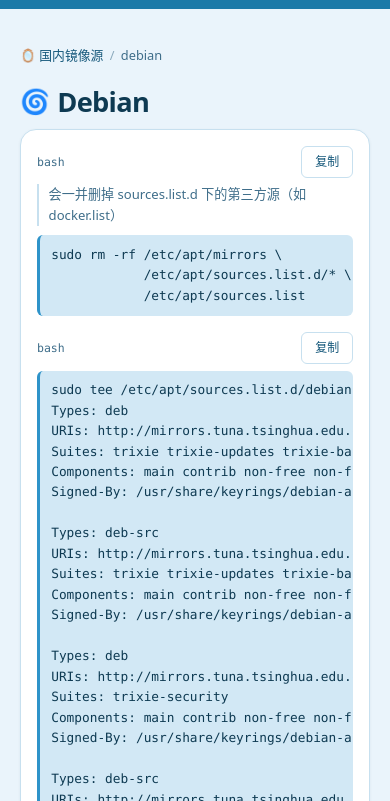
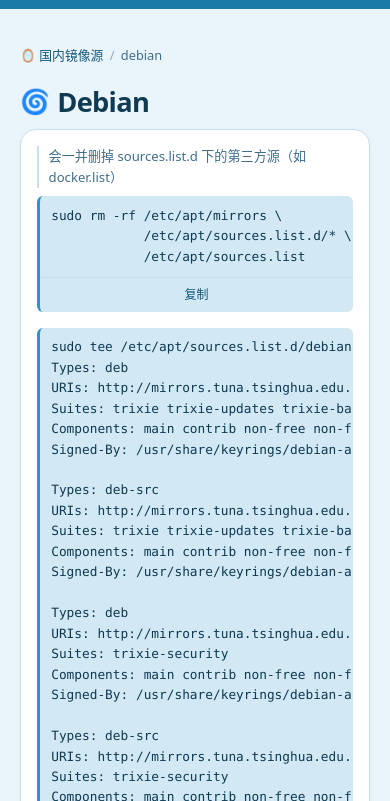
Before and after one commit to vansour/vansour.github.io, an Astro site: page /mirrors/debian/ in a window 390 px wide. Shown: the part 43-844 px from the top of the page. Built offline with nearby package versions, Linux system fonts and the light colour scheme; Astro itself is replaced by a stand-in of ours.

Commit message:
命令块去掉语言标签，复制按钮移进代码框内部
- 删掉命令块左上角的 bash 标识（lang 不入 UI，schema 里仍必填）。变体头行随之整行消失
- 复制按钮从变体头行移到 .cmd 内部、与 pre 并排：在代码框里，但不进 pre
  （会被一起复制走），也不绝对定位压在 pre 上（会遮住长配置行的行尾）。
  窄屏时整条落到代码下方，手指点得到
- 窄屏那套「须把 align-items 改回 stretch」的坑随之回到样式里，原因注在媒体查询中，
  并写回项目说明的坑列表（现为四条）

```diff
--- a/src/components/CodeBlock.astro
+++ b/src/components/CodeBlock.astro
@@ -7,24 +7,21 @@
 }
 
 const { id, variant } = Astro.props;
+
+// variant.lang / variant.label 都不渲染（schema 里仍必填，留作数据自述）
 ---
 
 <div class="variant">
-  {/* 装饰（语言标签、复制按钮）都在 pre 外面，不会被一起复制走。
-      按钮放在这一行而不是压在 pre 上，长命令行才有完整宽度。
-      variant.label 不渲染：页面上最多两块命令，标题是废话；schema 里仍然必填，
-      留作数据自述与将来的多变体工具 */}
-  <p class="variant__head">
-    <span class="variant__lang">{variant.lang}</span>
-    <button type="button" class="cmd__copy" data-copy-target={id}>复制</button>
-  </p>
-
   {variant.note && <p class="note">{variant.note}</p>}
 
-  {/* pre 与 code 之间不能有换行，否则复制出的文本会带多余空白 */}
+  {/* 复制按钮读的是 pre 的 textContent，所以任何装饰都必须在 pre 外面。
+      按钮在 .cmd 内部、与 pre 并排——既不进 pre（会被一起复制走），
+      也不绝对定位压在 pre 上（会遮住长配置行的行尾）。
+      pre 与 code 之间不能有换行，否则复制出的文本会带多余空白 */}
   <div class="cmd">
     <pre
       id={id}
       class:list={variant.code.includes('\n') ? 'pre--block' : ''}><code>{variant.code}</code></pre>
+    <button type="button" class="cmd__copy" data-copy-target={id}>复制</button>
   </div>
 </div>
--- a/src/styles/global.css
+++ b/src/styles/global.css
@@ -390,24 +390,10 @@
   opacity: 0.68;
 }
 
-/* 变体头：语言标签 + 标签文案 + 复制按钮。都在 pre 外面，不会被复制走 */
+/* 一块命令 = 可选的 note + 命令块。块与块之间靠这条间距分开 */
 
 .variant + .variant {
   margin-top: 1rem;
-}
-
-.variant__head {
-  display: flex;
-  flex-wrap: wrap;
-  align-items: baseline;
-  gap: 0.5rem;
-  margin: 0 0 0.4rem;
-}
-
-.variant__lang {
-  font-family: var(--font-mono);
-  font-size: 0.72rem;
-  color: var(--muted);
 }
 
 .note {
@@ -418,12 +404,13 @@
   border-left: 2px solid var(--line);
 }
 
-/* 命令块。注意——复制读的是 pre 的 textContent，
-   所以任何装饰（左侧色条、按钮）都必须留在 pre 外面，否则会被一起复制走。
-   按钮不在这块里，它挂在变体头行上（见 .cmd__copy），命令块里只剩 pre，
-   长命令行因此有完整宽度，也不再需要按断点改 flex 方向 */
+/* 命令块。注意——复制读的是 pre 的 textContent，所以任何装饰（左侧色条、按钮）
+   都必须留在 pre 外面，否则会被一起复制走。按钮在 .cmd 内部与 pre 并排：
+   既不在 pre 里，也不绝对定位压在 pre 上（压在行尾会遮住长配置行） */
 
 .cmd {
+  display: flex;
+  align-items: flex-start;
   background: var(--sky-soft);
   border-radius: var(--r-sm);
   border-left: 3px solid var(--sky);
@@ -431,6 +418,8 @@
 }
 
 .cmd pre {
+  flex: 1 1 auto;
+  min-width: 0;
   margin: 0;
   padding: 0.6rem 0.75rem;
   background: transparent;
@@ -450,10 +439,12 @@
   overflow-x: auto;
 }
 
-/* 复制按钮在变体头行右侧：在 pre 外面（不会被复制走），也不占命令行的宽度。
-   margin-left:auto 把它顶到行尾，窄屏换行时同样靠右 */
+/* 复制按钮：命令块里与 pre 并排的一列，宽度只占按钮本身。
+   窄屏会整条落到代码下方（见文件末尾的媒体查询） */
 .cmd__copy {
-  margin-left: auto;
+  flex: 0 0 auto;
+  align-self: flex-start;
+  margin: 0.5rem 0.5rem 0 0;
   font: inherit;
   font-size: 0.75rem;
   padding: 0.2rem 0.6rem;
@@ -540,12 +531,26 @@
     white-space: normal;
   }
 
+  /* 必须把 align-items 改回 stretch：竖向排列后交叉轴变为水平，
+     flex-start 会让 pre 撑到内容宽度（而非容器宽度），再被 .cmd 的
+     overflow:hidden 裁掉——长行会直接读不到，且内部滚动条也够不着 */
+  .cmd {
+    flex-direction: column;
+    align-items: stretch;
+  }
+
   .cmd pre {
     padding: 0.6rem 0.7rem;
   }
 
-  /* 复制按钮在变体头行上，窄屏给它大一点的点击面积 */
+  /* 窄屏把按钮变成代码下方的一整条：宽度够，手指点得到 */
   .cmd__copy {
-    padding: 0.35rem 0.8rem;
+    align-self: stretch;
+    margin: 0;
+    padding: 0.45rem 0.7rem;
+    border: none;
+    border-top: 1px solid var(--line);
+    border-radius: 0;
+    background: transparent;
   }
 }
```
Also changed, not shown: CLAUDE.md (+11 -6 lines), src/data/mirrors/README.md.
